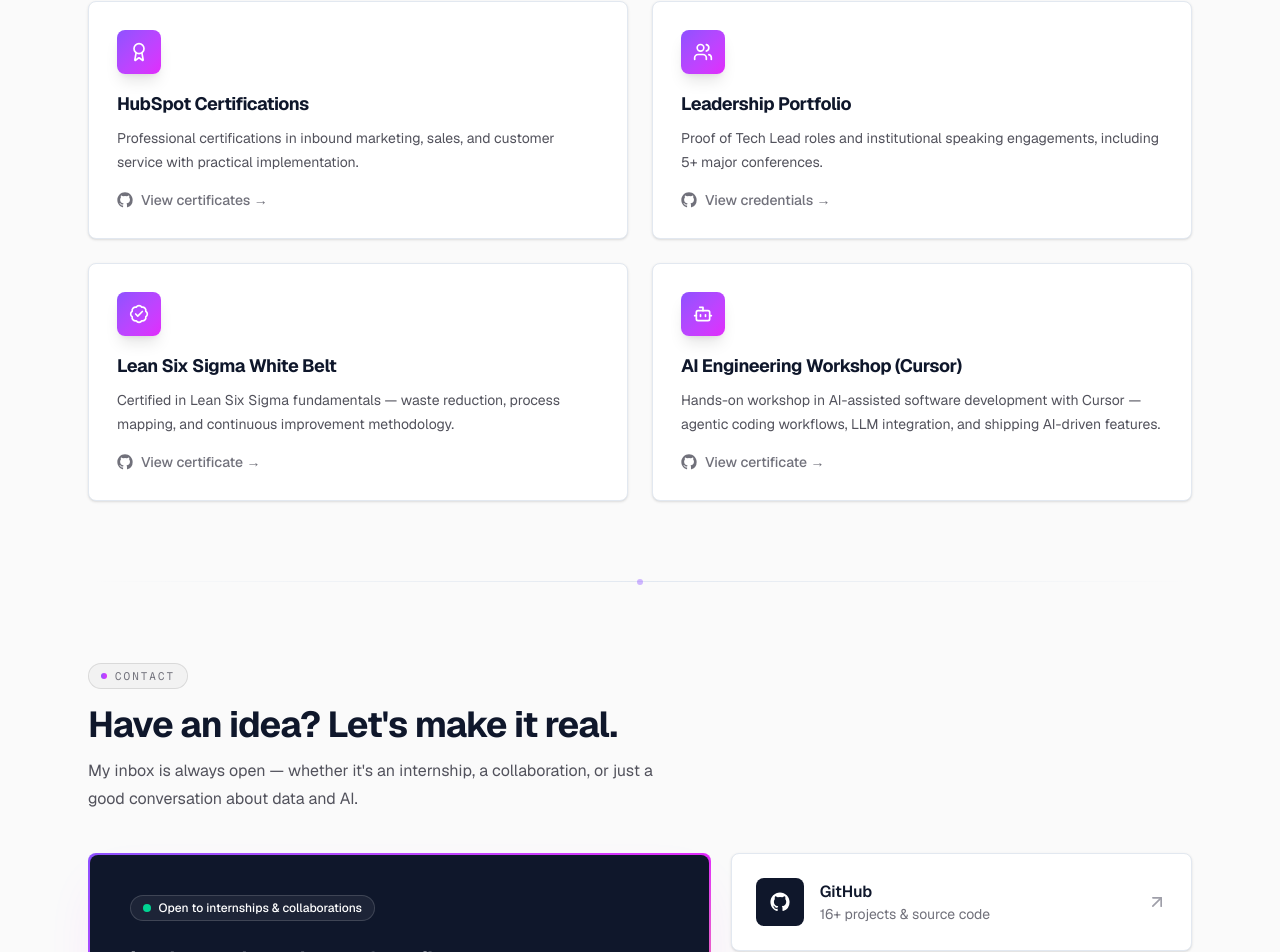
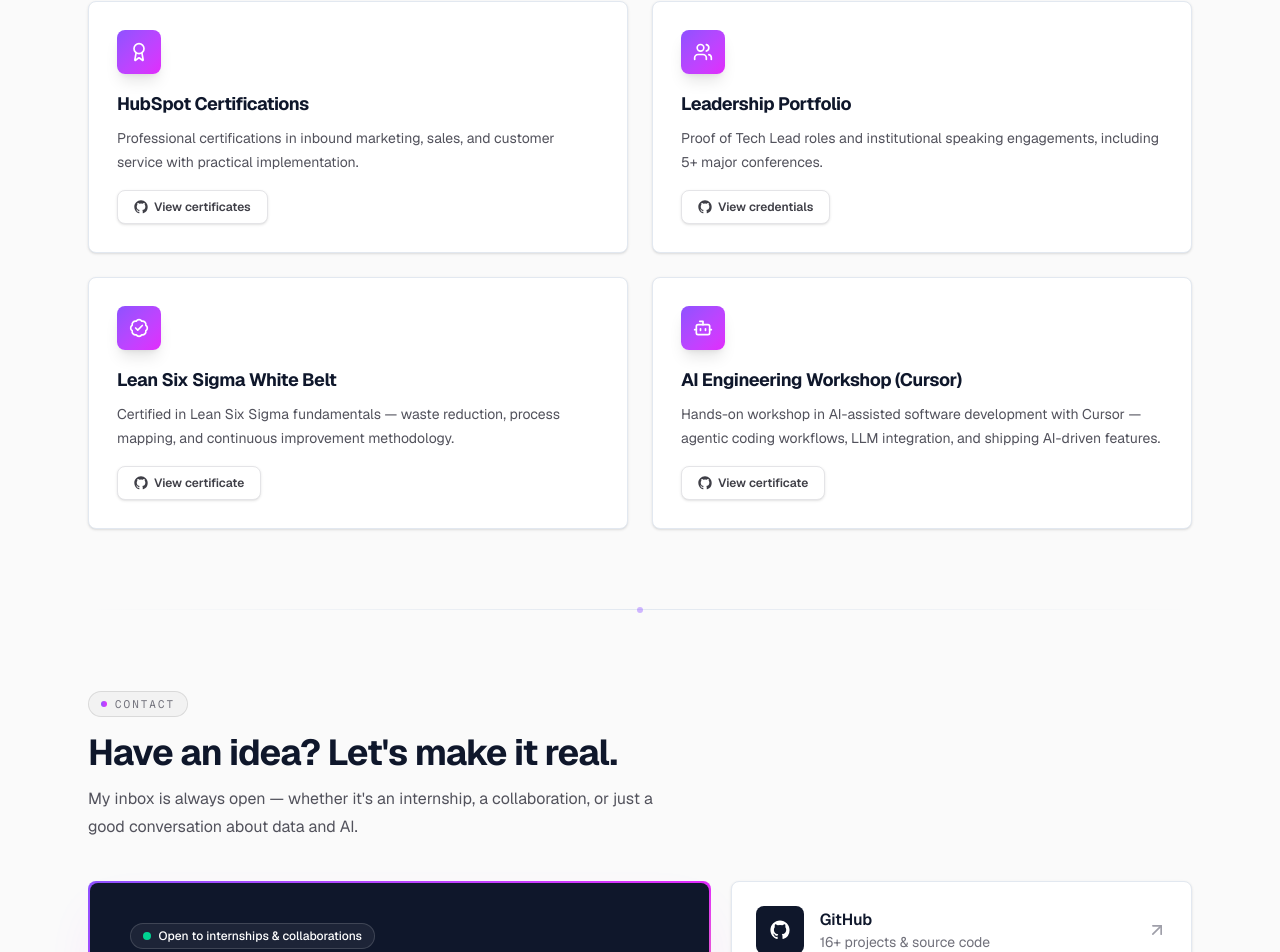
Before and after one commit to jacobconradquendangan-portfolio/portfolio-website-v2, a Next.js app: page / in a window 1280 px wide. Shown: the part 4486-5438 px from the top of the page. Built offline with nearby package versions, Linux system fonts and the light colour scheme.

Commit message:
Enhance button animations

```diff
--- a/src/components/Certifications.tsx
+++ b/src/components/Certifications.tsx
@@ -17,6 +17,7 @@
 
   return (
     <section id="certifications" className="mx-auto max-w-6xl scroll-mt-24 px-6 py-20">
+      <style>{`.cert-link{position:relative;overflow:hidden}.cert-link::before{content:"";position:absolute;inset:0;border-radius:8px;background:linear-gradient(135deg,#8b5cf6,#ec4899,#f97316);opacity:0;transition:opacity .3s;z-index:0}.cert-link:hover::before{opacity:1}.cert-link:hover{color:#fff!important;border-color:transparent!important;box-shadow:0 8px 24px rgb(124 58 237 / .28)!important;transform:translateY(-2px) scale(1.04)}.cert-link:active{transform:translateY(0) scale(.98)!important}.cert-link>svg,.cert-link>span{position:relative;z-index:1}`}</style>
       <SectionHeading
         eyebrow="Credentials"
         title="Certifications & leadership"
@@ -39,28 +40,37 @@
                 </p>
                 <div className="mt-4 flex flex-wrap items-center gap-3">
                   {certGallery ? (
-                    <button
+                    <motion.button
                       onClick={() => setGallery(certGallery)}
-                      className="inline-flex items-center gap-2 text-sm font-medium text-zinc-500 transition hover:text-black dark:hover:text-white"
+                      whileHover={{ scale: 1.04, y: -2 }}
+                      whileTap={{ scale: 0.98 }}
+                      transition={{ type: "spring", stiffness: 400, damping: 18 }}
+                      className="cert-link group inline-flex items-center gap-1.5 rounded-lg border border-zinc-200 bg-white px-4 py-2 text-xs font-semibold text-zinc-700 shadow-sm backdrop-blur transition-colors duration-200 hover:border-transparent hover:text-white dark:border-zinc-800 dark:bg-zinc-900 dark:text-zinc-300"
                     >
-                      <GithubIcon className="h-4 w-4" /> View certificates →
-                    </button>
+                      <GithubIcon className="h-3.5 w-3.5 shrink-0 transition-transform duration-300 group-hover:scale-110 group-hover:-rotate-6" /> <span className="relative z-[1]">View certificates</span>
+                    </motion.button>
                   ) : certPdf ? (
-                    <button
+                    <motion.button
                       onClick={() => setPdf(certPdf)}
-                      className="inline-flex items-center gap-2 text-sm font-medium text-zinc-500 transition hover:text-black dark:hover:text-white"
+                      whileHover={{ scale: 1.04, y: -2 }}
+                      whileTap={{ scale: 0.98 }}
+                      transition={{ type: "spring", stiffness: 400, damping: 18 }}
+                      className="cert-link group inline-flex items-center gap-1.5 rounded-lg border border-zinc-200 bg-white px-4 py-2 text-xs font-semibold text-zinc-700 shadow-sm backdrop-blur transition-colors duration-200 hover:border-transparent hover:text-white dark:border-zinc-800 dark:bg-zinc-900 dark:text-zinc-300"
                     >
-                      <GithubIcon className="h-4 w-4" /> View certificate →
-                    </button>
+                      <GithubIcon className="h-3.5 w-3.5 shrink-0 transition-transform duration-300 group-hover:scale-110 group-hover:-rotate-6" /> <span className="relative z-[1]">View certificate</span>
+                    </motion.button>
                   ) : (
-                    <a
+                    <motion.a
                       href={c.github}
                       target="_blank"
                       rel="noopener noreferrer"
-                      className="inline-flex items-center gap-2 text-sm font-medium text-zinc-500 transition hover:text-black dark:hover:text-white"
+                      whileHover={{ scale: 1.04, y: -2 }}
+                      whileTap={{ scale: 0.98 }}
+                      transition={{ type: "spring", stiffness: 400, damping: 18 }}
+                      className="cert-link group inline-flex items-center gap-1.5 rounded-lg border border-zinc-200 bg-white px-4 py-2 text-xs font-semibold text-zinc-700 shadow-sm backdrop-blur transition-colors duration-200 hover:border-transparent hover:text-white dark:border-zinc-800 dark:bg-zinc-900 dark:text-zinc-300"
                     >
-                      <GithubIcon className="h-4 w-4" /> View credentials →
-                    </a>
+                      <GithubIcon className="h-3.5 w-3.5 shrink-0 transition-transform duration-300 group-hover:scale-110 group-hover:-rotate-6" /> <span className="relative z-[1]">View credentials</span>
+                    </motion.a>
                   )}
                 </div>
               </div>
--- a/src/components/Hero.tsx
+++ b/src/components/Hero.tsx
@@ -91,23 +91,23 @@
               href={profile.links.cvBuilder}
               target="_blank"
               rel="noopener noreferrer"
-              whileHover={{ scale: 1.02 }}
-              whileTap={{ scale: 0.99 }}
-              transition={{ duration: 0.22, ease: [0.21, 0.65, 0.16, 1] }}
-              className="group inline-flex items-center justify-center gap-2 rounded-full bg-gradient-to-r from-violet-600 via-fuchsia-500 to-orange-400 px-7 py-3.5 text-sm font-semibold text-white shadow-lg transition-shadow duration-200 hover:shadow-xl"
+              whileHover={{ scale: 1.04, y: -2 }}
+              whileTap={{ scale: 0.98 }}
+              transition={{ type: "spring", stiffness: 400, damping: 18 }}
+              className="group inline-flex items-center justify-center gap-2 rounded-full bg-gradient-to-r from-violet-600 via-fuchsia-500 to-orange-400 px-7 py-3.5 text-sm font-semibold text-white shadow-lg transition-shadow hover:shadow-xl"
             >
-              <Star className="h-4 w-4 fill-white/90" /> CV Builder — Live
-              <ArrowRight className="h-4 w-4 transition-transform duration-200 group-hover:translate-x-0.5" />
+              <Star className="h-4 w-4 fill-white/90 transition-transform duration-300 group-hover:scale-110 group-hover:rotate-12" /> CV Builder — Live
+              <ArrowRight className="h-4 w-4 transition-transform duration-300 group-hover:translate-x-1" />
             </motion.a>
             <motion.a
               href="#projects"
-              whileHover={{ scale: 1.02 }}
-              whileTap={{ scale: 0.99 }}
-              transition={{ duration: 0.22, ease: [0.21, 0.65, 0.16, 1] }}
-              className="group inline-flex items-center justify-center gap-2 rounded-full bg-slate-900 px-7 py-3.5 text-sm font-semibold text-white shadow-lg transition-shadow duration-200 hover:shadow-xl dark:bg-white dark:text-black"
+              whileHover={{ scale: 1.04, y: -2 }}
+              whileTap={{ scale: 0.98 }}
+              transition={{ type: "spring", stiffness: 400, damping: 18 }}
+              className="group inline-flex items-center justify-center gap-2 rounded-full bg-slate-900 px-7 py-3.5 text-sm font-semibold text-white shadow-lg transition-shadow hover:shadow-xl dark:bg-white dark:text-black"
             >
               View my work
-              <ArrowRight className="h-4 w-4 transition-transform duration-200 group-hover:translate-x-0.5" />
+              <ArrowRight className="h-4 w-4 transition-transform duration-300 group-hover:translate-x-1" />
             </motion.a>
           </motion.div>
 
```
